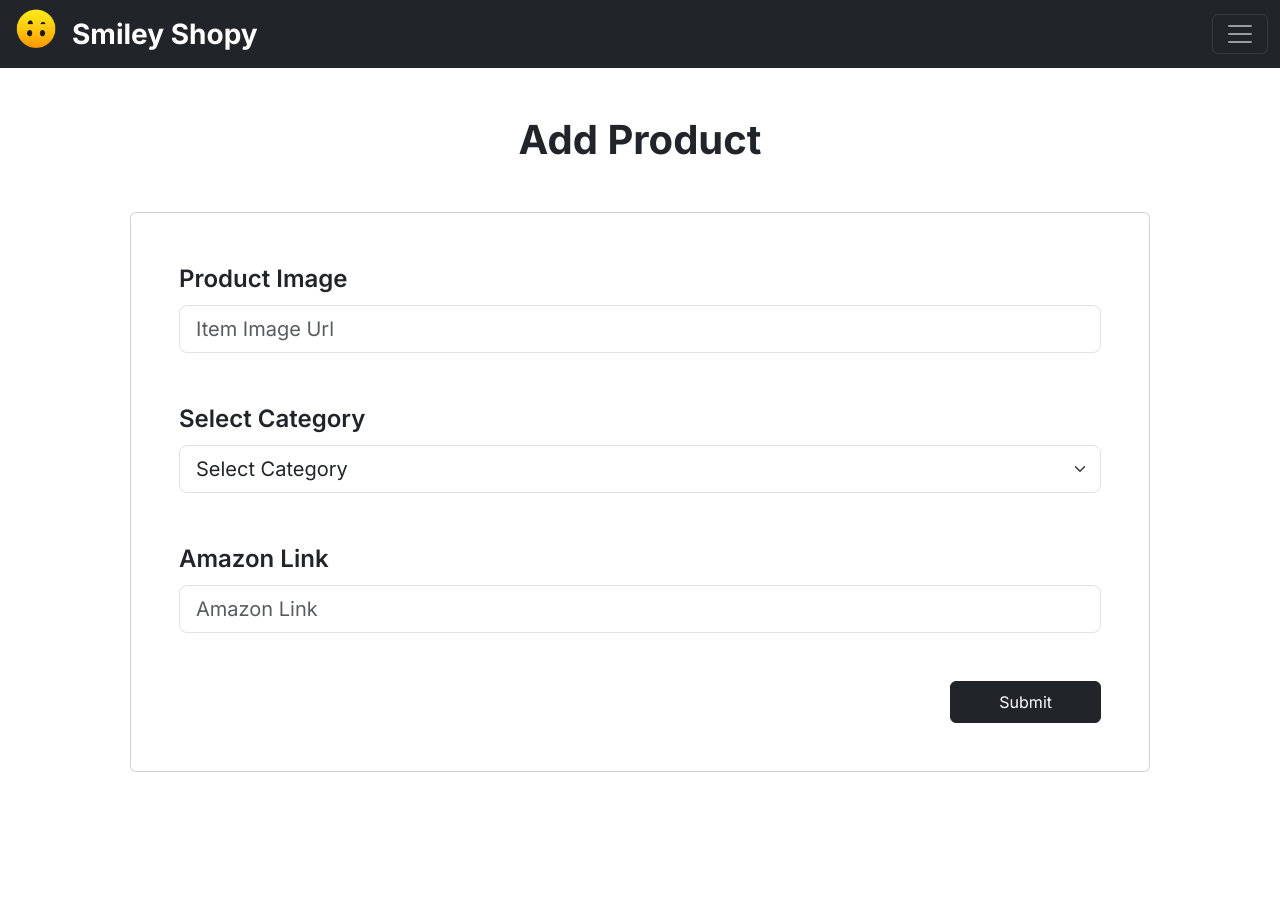
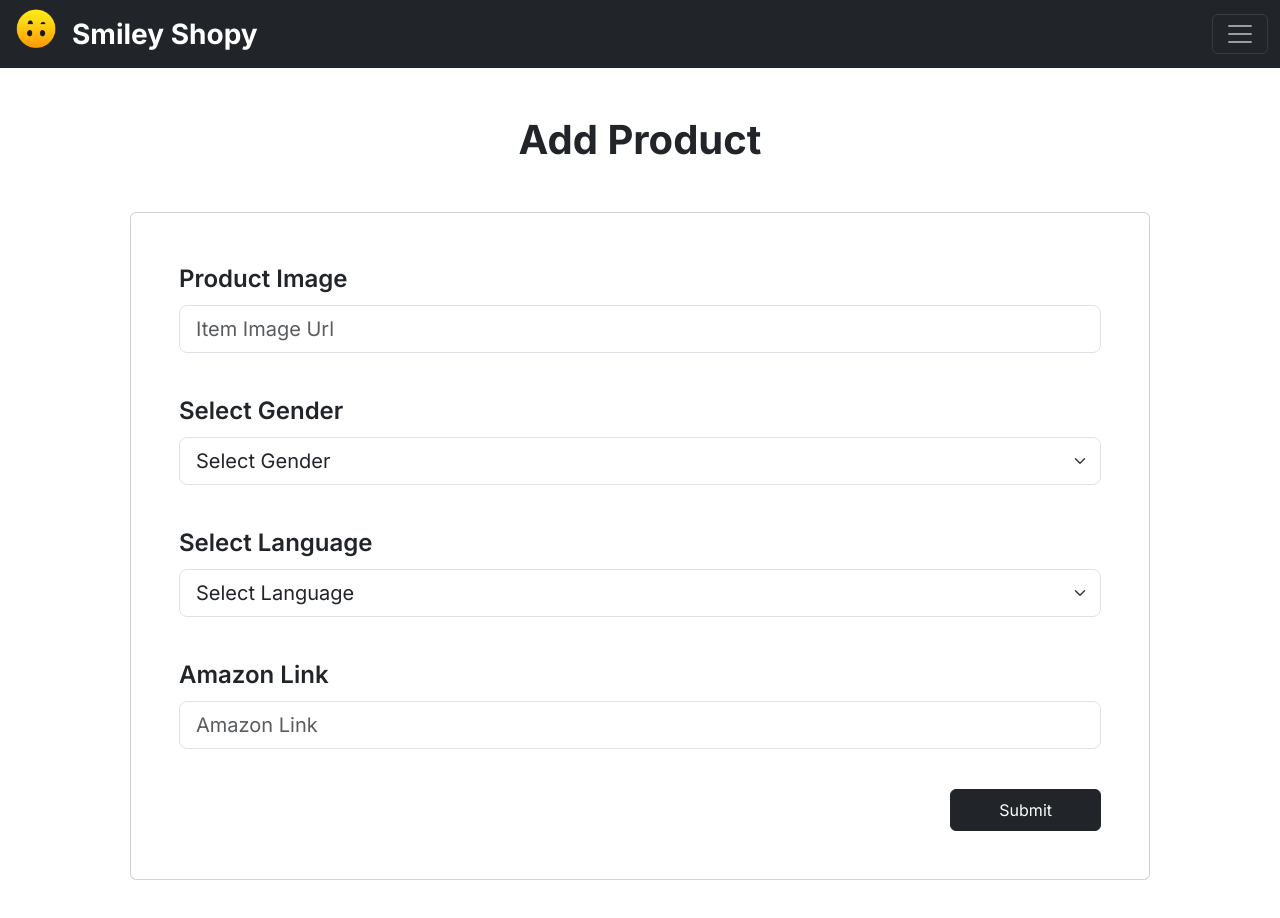
Before and after one commit to abinesh143/frienship-dare, a Next.js app: page /admin in a window 1280 px wide. Shown: the top 918 px of the page. Before the commit the page ends 820 px from the top, so only its background shows below. Built offline with nearby package versions, Linux system fonts and the light colour scheme.

Commit message:
added another field in admin

```diff
--- a/src/app/admin/page.js
+++ b/src/app/admin/page.js
@@ -1,17 +1,38 @@
 "use client";
 
 import { useEffect, useState } from "react";
+import Swal from "sweetalert2";
 
 const Admin = () => {
   const [loading, setLoading] = useState(false);
   const [image, setImage] = useState("");
   const [link, setLink] = useState("");
-  const [cat, setCat] = useState("");
+  const [language, setLanguage] = useState("");
+  const [gender, setGender] = useState("");
   const [error, setError] = useState({
     image: "",
     link: "",
-    cat: "",
+    language: "",
+    gender: "",
   });
+
+  const toastMessage = () => {
+    const Toast = Swal.mixin({
+      toast: true,
+      position: "top-end",
+      showConfirmButton: false,
+      timer: 3000,
+      timerProgressBar: true,
+      didOpen: (toast) => {
+        toast.onmouseenter = Swal.stopTimer;
+        toast.onmouseleave = Swal.resumeTimer;
+      },
+    });
+    Toast.fire({
+      icon: "success",
+      title: "Product Saved Successfully",
+    });
+  };
 
   const handleSubmit = async (e) => {
     e.preventDefault();
@@ -20,18 +41,22 @@ const Admin = () => {
       setError({ ...error, image: "No Image Found" });
     } else if (!link) {
       setError({ ...error, link: "No Link Found" });
-    } else if (!cat) {
-      setError({ ...error, cat: "Category Not Selected" });
+    } else if (!language) {
+      setError({ ...error, language: "Language Not Selected" });
+    } else if (!gender) {
+      setGender({ ...error, gender: "Gender Not Selected" });
     } else {
       setError({
         image: "",
         link: "",
-        cat: "",
+        language: "",
+        gender: "",
       });
 
       const requestBody = {
         imageUrl: image,
-        category: cat,
+        language: language,
+        gender: gender,
         amazonLink: link,
       };
 
@@ -41,9 +66,11 @@ const Admin = () => {
           method: "POST",
           body: JSON.stringify(requestBody),
         });
-        setCat("");
+        setLanguage("");
         setImage("");
         setLink("");
+        setGender("");
+        toastMessage();
       } catch (error) {
         alert("Product Not Added");
       } finally {
@@ -61,7 +88,7 @@ const Admin = () => {
         <h1 className="text-center fs-1 fw-bold my-5">Add Product</h1>
         <div className="card m-5 p-5">
           <form>
-            <div className="mb-4">
+            <div className="mb-3">
               <label for="image-url" className="form-label fw-semibold fs-4">
                 Product Image
               </label>
@@ -75,28 +102,45 @@ const Admin = () => {
               ></input>
               <small className="text-danger mx-2">{error.image}</small>
             </div>
-            <div className="mb-4">
+            <div className="mb-3">
               <label
-                for="select-category"
+                for="select-gender"
                 className="form-label fw-semibold fs-4"
               >
-                Select Category
+                Select Gender
               </label>
               <select
                 className="form-select form-select-lg"
-                aria-label="select category"
-                value={cat}
-                onChange={(e) => setCat(e.target.value)}
+                aria-label="select gender"
+                value={gender}
+                onChange={(e) => setGender(e.target.value)}
               >
-                <option selected>Select Category</option>
-                <option value="mens-tamil">Mens Tamil</option>
-                <option value="wowen-tamil">Wowen Tamil</option>
-                <option value="men-english">Mens English</option>
-                <option value="wowen-english">Mens English</option>
+                <option selected>Select Gender</option>
+                <option value="men">Men</option>
+                <option value="wowen">Wowen</option>
               </select>
-              <small className="text-danger mx-2">{error.cat}</small>
+              <small className="text-danger mx-2">{error.gender}</small>
             </div>
-            <div className="mb-4">
+            <div className="mb-3">
+              <label
+                for="select-language"
+                className="form-label fw-semibold fs-4"
+              >
+                Select Language
+              </label>
+              <select
+                className="form-select form-select-lg"
+                aria-label="select language"
+                value={language}
+                onChange={(e) => setLanguage(e.target.value)}
+              >
+                <option selected>Select Language</option>
+                <option value="tamil">Tamil</option>
+                <option value="english">English</option>
+              </select>
+              <small className="text-danger mx-2">{error.language}</small>
+            </div>
+            <div className="mb-3">
               <label for="amazon-link" className="form-label fw-semibold fs-4">
                 Amazon Link
               </label>
```
